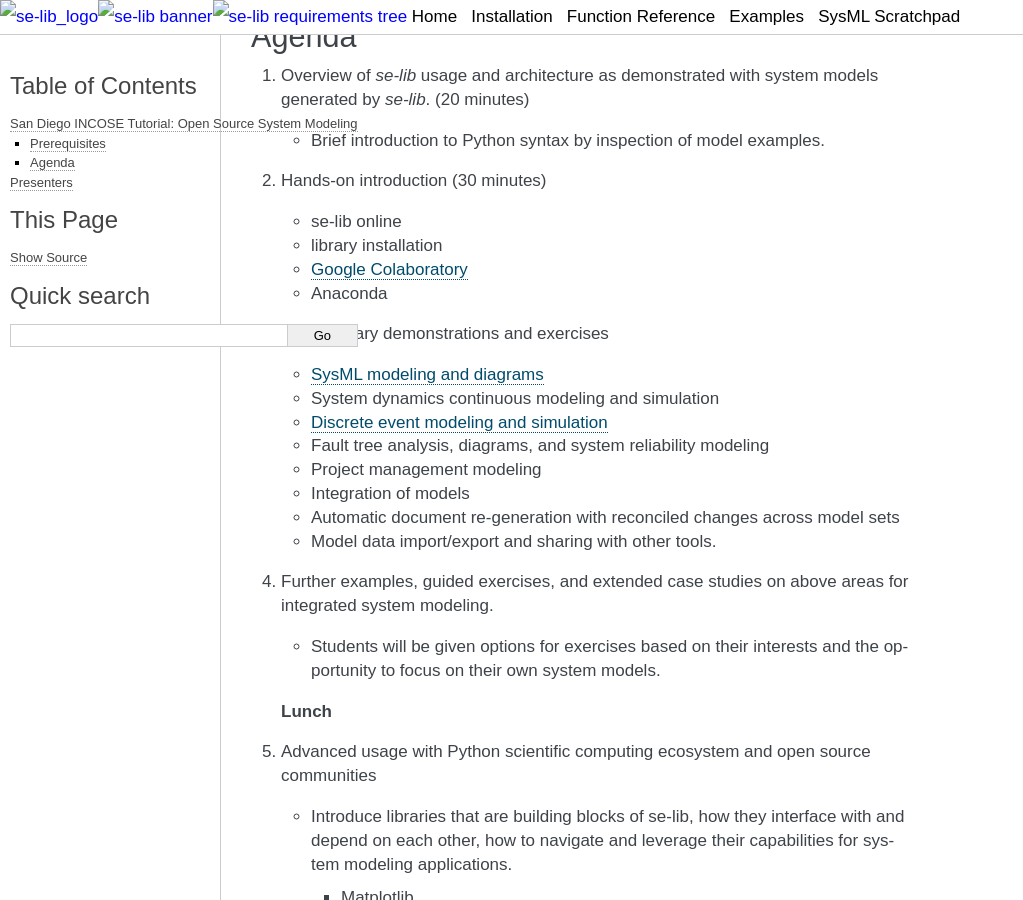
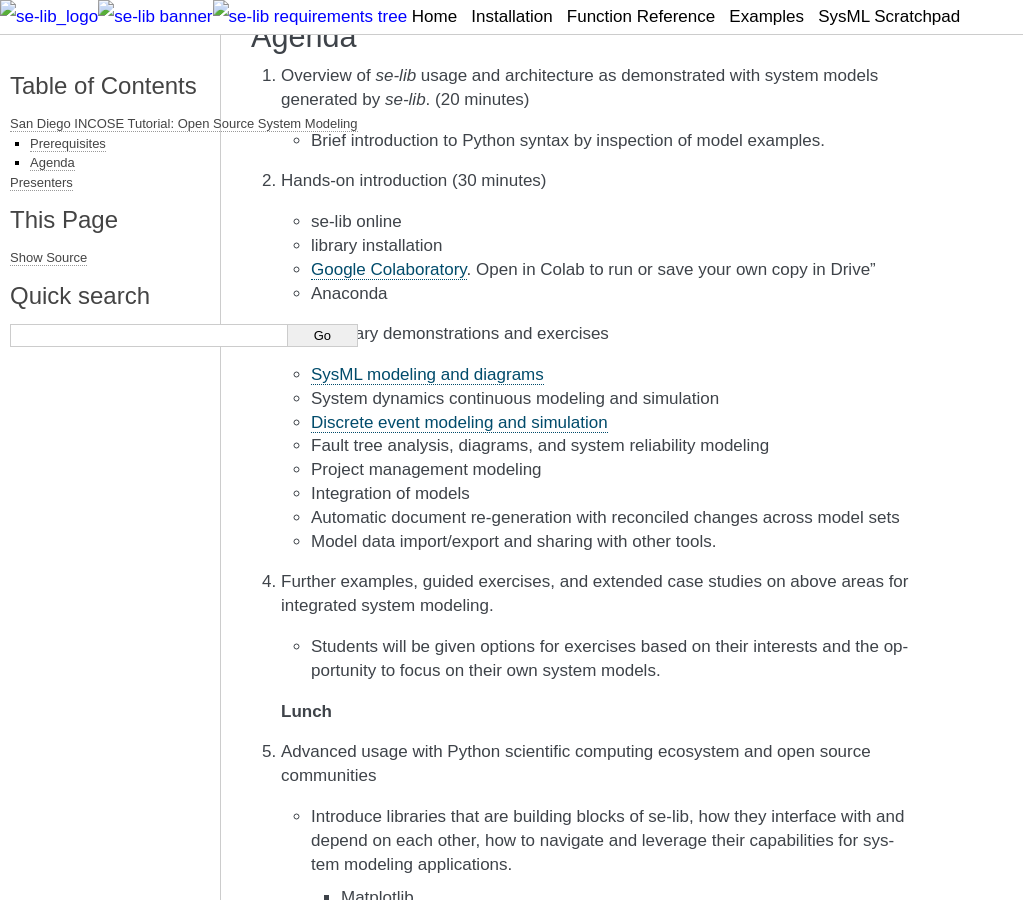
Before and after one commit to madachy/se-lib.org, a Sphinx documentation site: the page built from source/tutorials/sd_incose.md, in a window 1280 px wide and 900 px high, scrolled down 910 px. Shown: the whole window, without its empty margins (0-1023 px from the left). Built offline with Sphinx 7.4.7, drawn with Linux system fonts in a browser that asks for light colours.

Commit message:
Update sd_incose.md

```diff
--- a/source/tutorials/sd_incose.md
+++ b/source/tutorials/sd_incose.md
@@ -45,7 +45,7 @@ model types, systems engineering analysis and simulation.
 1. Hands-on introduction (30 minutes)
 	* se-lib online
 	* library installation
-	* [Google Colaboratory](<https://colab.research.google.com/drive/1J0Dnb2qmoMiuJWJTAsMQ5c3F6vjn4CzQ?usp=sharing> "se-lib examples")
+	* [Google Colaboratory](<https://colab.research.google.com/drive/1J0Dnb2qmoMiuJWJTAsMQ5c3F6vjn4CzQ?usp=sharing> "se-lib examples"). Open in Colab to run or save your own copy in Drive"
 	* Anaconda
 
 1. Model library demonstrations and exercises
```
